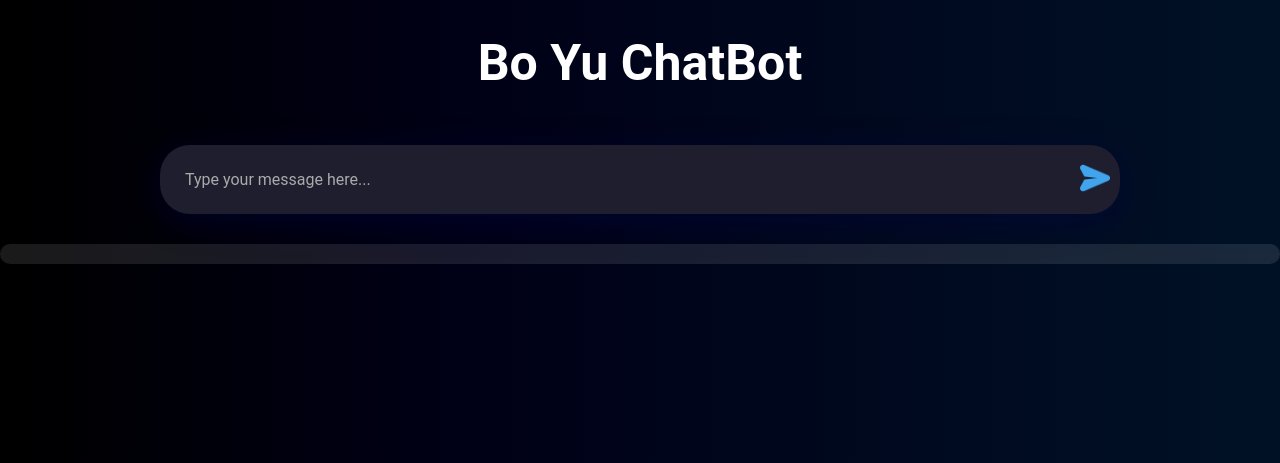
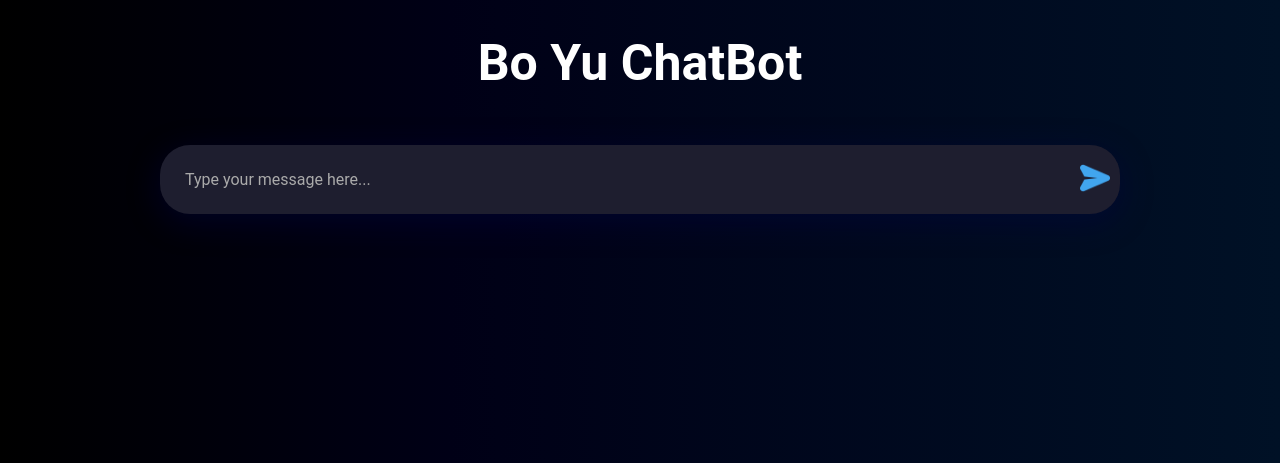
Before and after one commit to cheeboyu/GenAi-Chatbot, a Flask app: page / in a window 1280 px wide. Shown: the top 463 px of the page. Run offline with Flask 3, Linux system fonts and the light colour scheme.

Commit message:
Config the display of the output box

```diff
--- a/static/style.css
+++ b/static/style.css
@@ -180,3 +180,8 @@ button.submit-button img {
     width: 22px;
     height: 22px;
   }
+
+  /* Initially hide the output container */
+.output-container {
+    display: none;
+}
--- a/templates/index.html
+++ b/templates/index.html
@@ -104,6 +104,9 @@
                 dots.innerText = '.'.repeat(dotCount); // Cycles from . to ...
             }, 500);
             responseComplete = false;
+
+            // Make sure the output container is shown when the response is being streamed
+            document.querySelector('.output-container').style.display = "block";
         }
 
         // Stops the animated loading indicator
@@ -215,6 +218,9 @@
             userQueryText.textContent = query;
             userQueryBox.style.display = "flex";
 
+            // Make sure the output container is shown when streaming begins
+            document.querySelector('.output-container').style.display = "block";
+
             // Start SSE request
             initiateSSE(query);
         });
```
